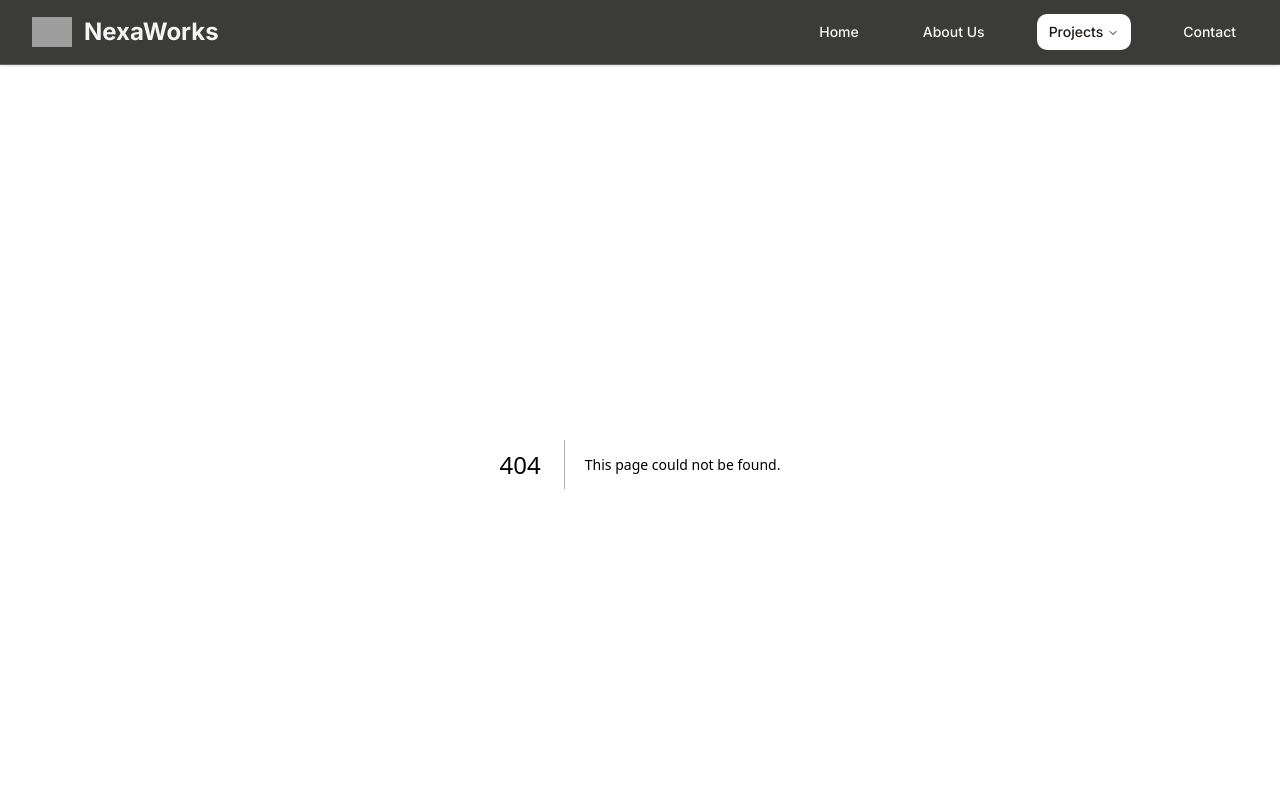
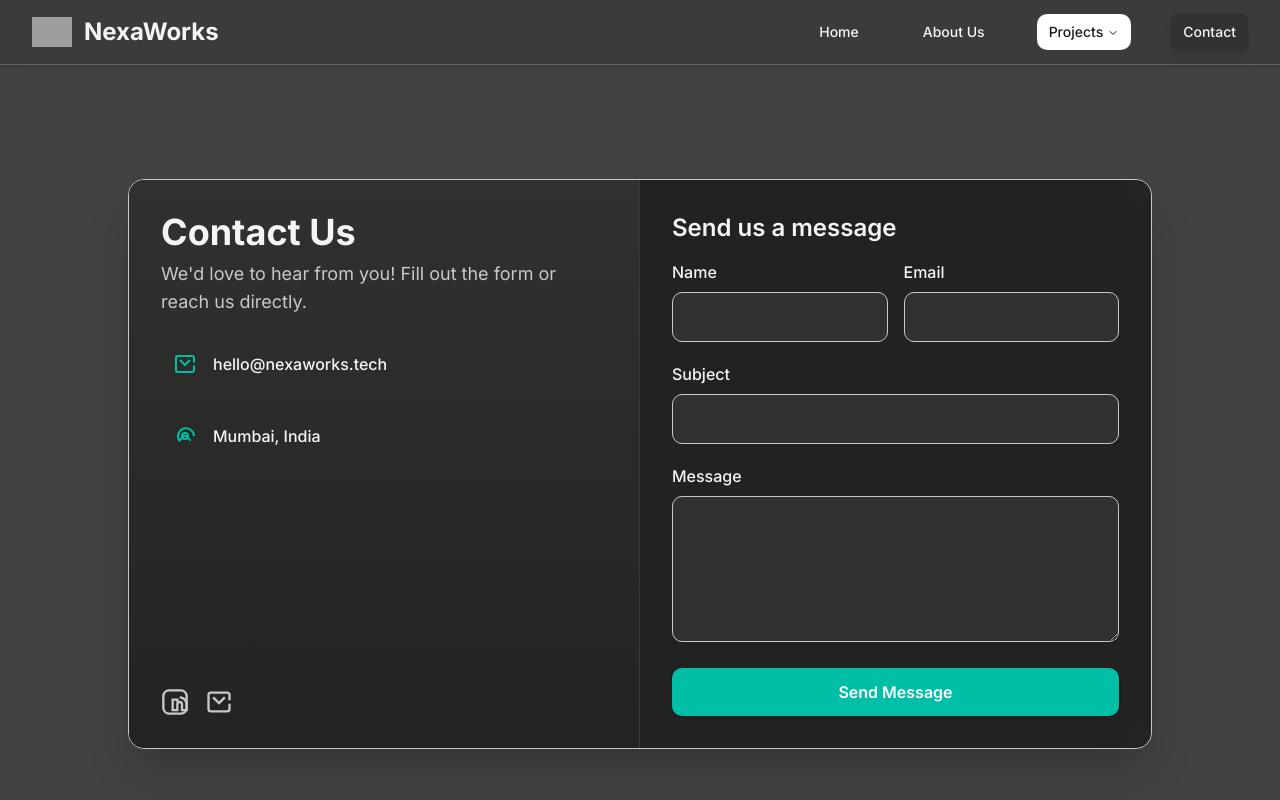
Before and after one commit to sahilghewari/NexaWorks, a Next.js app: page /contact in a window 1280 px wide. Before the commit this address had no page. Shown: the top 800 px of the page. Built offline with nearby package versions, Linux system fonts and the light colour scheme; grey boxes are pictures that could not be loaded.

Commit message:
contact us completed

```diff
--- a/src/app/about/page.tsx
+++ b/src/app/about/page.tsx
@@ -78,10 +78,8 @@ export default function AboutPage() {
           <h1 className="text-4xl sm:text-6xl font-bold text-[#F5F5F5] mb-6 tracking-tight animate-slide-in">We build the future, one MVP at a time.</h1>
           <p className="text-base sm:text-xl text-[#C8C8C8] mb-8 animate-fade-in">Helping startups launch, scale, and automate with confidence.</p>
           <div className="flex flex-col sm:flex-row gap-4 justify-center">
-            <a href="#contact" className="inline-block bg-[#31312f] text-[#F5F5F5] px-8 py-3 rounded-full font-semibold shadow hover:bg-[#C8C8C8] hover:text-[#31312f] transition-all duration-300">Talk to Us</a>
-            {/* eslint-disable-next-line @next/next/no-html-link-for-pages */}
             <Link href="/projects/web-development" className="inline-block bg-[#F5F5F5] text-[#31312f] px-8 py-3 rounded-full font-semibold shadow hover:bg-[#C8C8C8] hover:text-[#31312f] transition-all duration-300">View Our Work</Link>
-            <a href="#contact" className="inline-block bg-[#31312f] text-[#F5F5F5] px-8 py-3 rounded-full font-semibold shadow hover:bg-[#C8C8C8] hover:text-[#31312f] transition-all duration-300">Talk to Us</a>
+            <a href="/contact" className="inline-block bg-[#31312f] text-[#F5F5F5] px-8 py-3 rounded-full font-semibold shadow hover:bg-[#C8C8C8] hover:text-[#31312f] transition-all duration-300">Talk to Us</a>
           </div>
         </div>
       </section>
--- a/src/app/api/contact/route.ts
+++ b/src/app/api/contact/route.ts
@@ -4,26 +4,25 @@ import { Resend } from 'resend';
 
 export async function POST(req: NextRequest) {
   try {
-    const { name, email, message } = await req.json();
-    console.log('Received contact form:', { name, email, message });
+    const { name, email, subject, message } = await req.json();
+    console.log('Received contact form:', { name, email, subject, message });
     if (!name || !email || !message) {
       console.log('Missing required fields');
       return NextResponse.json({ error: 'Missing required fields.' }, { status: 400 });
     }
 
-
     // Use Resend API to send email
     const resend = new Resend(process.env.RESEND_API_KEY);
     const from = process.env.RESEND_FROM || 'no-reply@nexaworks.com';
     const to = process.env.CONTACT_RECEIVER || 'your@email.com';
-    const subject = `New Contact Form Submission from ${name}`;
-    const text = `Name: ${name}\nEmail: ${email}\nMessage: ${message}`;
+    const emailSubject = subject ? `Contact: ${subject}` : `New Contact Form Submission from ${name}`;
+    const text = `Name: ${name}\nEmail: ${email}\nSubject: ${subject || "(none)"}\nMessage: ${message}`;
 
-    console.log('Sending mail with Resend:', { from, to, subject, text });
+    console.log('Sending mail with Resend:', { from, to, subject: emailSubject, text });
     const data = await resend.emails.send({
       from,
       to,
-      subject,
+      subject: emailSubject,
       text,
       replyTo: email,
     });
--- /dev/null
+++ b/src/app/contact/page.tsx
@@ -0,0 +1,156 @@
+"use client";
+
+import { useState } from "react";
+
+const CONTACT_INFO = [
+  {
+    icon: (
+      <svg width="24" height="24" fill="none" stroke="#00BFA6" strokeWidth="2" viewBox="0 0 24 24"><path d="M21 10.5V6a2 2 0 0 0-2-2H5a2 2 0 0 0-2 2v12a2 2 0 0 0 2 2h14a2 2 0 0 0 2-2v-4.5"/><polyline points="17 8 12 13 7 8"/></svg>
+    ),
+    label: "Email",
+    value: "hello@nexaworks.tech",
+    href: "mailto:hello@nexaworks.tech",
+  },
+
+  {
+    icon: (
+      <svg width="24" height="24" fill="none" stroke="#00BFA6" strokeWidth="2" viewBox="0 0 24 24"><path d="M17.657 16.657L13.414 12.414a2 2 0 0 0-2.828 0l-4.243 4.243A8 8 0 1 1 21 12"/><circle cx="12" cy="12" r="3"/></svg>
+    ),
+    label: "Address",
+    value: "Mumbai, India",
+  },
+];
+
+export default function ContactPage() {
+  const [form, setForm] = useState({ name: "", email: "", subject: "", message: "" });
+  const [submitted, setSubmitted] = useState(false);
+  const [loading, setLoading] = useState(false);
+  const [error, setError] = useState("");
+
+  const handleChange = (e: React.ChangeEvent<HTMLInputElement | HTMLTextAreaElement>) => {
+    setForm({ ...form, [e.target.name]: e.target.value });
+  };
+
+  const handleSubmit = async (e: React.FormEvent) => {
+    e.preventDefault();
+    setLoading(true);
+    setError("");
+    try {
+      const res = await fetch("/api/contact", {
+        method: "POST",
+        headers: { "Content-Type": "application/json" },
+        body: JSON.stringify(form),
+      });
+      if (!res.ok) throw new Error("Failed to send message");
+      setSubmitted(true);
+    } catch {
+      setError("Something went wrong. Please try again.");
+    } finally {
+      setLoading(false);
+    }
+  };
+
+  return (
+    <div className="min-h-screen flex items-center justify-center bg-[#424242ff] px-4 py-20">
+      <div className="w-full max-w-5xl bg-[#222] rounded-2xl shadow-2xl border border-[#C8C8C8] flex flex-col md:flex-row overflow-hidden">
+        {/* Left: Contact Info */}
+        <div className="md:w-1/2 bg-gradient-to-b from-[#31312f] to-[#232323] p-8 flex flex-col justify-between gap-8 border-b md:border-b-0 md:border-r border-[#393939]">
+          <div>
+            <h1 className="text-4xl font-bold text-[#F5F5F5] mb-2">Contact Us</h1>
+            <p className="text-[#C8C8C8] mb-6 text-lg">We&apos;d love to hear from you! Fill out the form or reach us directly.</p>
+            <div className="space-y-6">
+              {CONTACT_INFO.map((info) => (
+                <a
+                  key={info.label}
+                  href={info.href}
+                  target="_blank"
+                  rel="noopener noreferrer"
+                  className="flex items-center gap-4 group hover:bg-[#232323] p-3 rounded-lg transition"
+                >
+                  <span className="flex-shrink-0">{info.icon}</span>
+                  <span className="text-[#F5F5F5] font-medium group-hover:text-[#00BFA6] transition">{info.value}</span>
+                </a>
+              ))}
+            </div>
+          </div>
+          <div className="flex gap-4 mt-8">
+            <a href="https://linkedin.com/company/nexaworks-tech" target="_blank" rel="noopener noreferrer" aria-label="LinkedIn" className="hover:text-[#00BFA6] text-[#C8C8C8] transition">
+              <svg width="28" height="28" fill="none" stroke="currentColor" strokeWidth="2" viewBox="0 0 24 24"><rect x="2" y="2" width="20" height="20" rx="5"/><path d="M16 8a6 6 0 0 1 6 6v5h-4v-5a2 2 0 0 0-4 0v5h-4v-9h4v2"/></svg>
+            </a>
+            <a href="mailto:hello@nexaworks.tech" aria-label="Email" className="hover:text-[#00BFA6] text-[#C8C8C8] transition">
+              <svg width="28" height="28" fill="none" stroke="currentColor" strokeWidth="2" viewBox="0 0 24 24"><path d="M21 10.5V6a2 2 0 0 0-2-2H5a2 2 0 0 0-2 2v12a2 2 0 0 0 2 2h14a2 2 0 0 0 2-2v-4.5"/><polyline points="17 8 12 13 7 8"/></svg>
+            </a>
+          </div>
+        </div>
+        {/* Right: Contact Form */}
+        <div className="md:w-1/2 p-8 flex flex-col justify-center bg-transparent backdrop-blur-lg">
+          <h2 className="text-2xl font-semibold text-[#F5F5F5] mb-4">Send us a message</h2>
+          {submitted ? (
+            <div className="text-center text-[#00BFA6] font-semibold text-lg py-8">Thank you for reaching out! We&apos;ll be in touch soon.</div>
+          ) : (
+            <form onSubmit={handleSubmit} className="space-y-5">
+              <div className="flex gap-4">
+                <div className="w-1/2">
+                  <label className="block text-[#F5F5F5] mb-2 font-medium" htmlFor="name">Name</label>
+                  <input
+                    className="w-full px-4 py-3 rounded-lg bg-[#31312f] text-[#F5F5F5] border border-[#C8C8C8] focus:outline-none focus:ring-2 focus:ring-[#00BFA6]"
+                    type="text"
+                    id="name"
+                    name="name"
+                    value={form.name}
+                    onChange={handleChange}
+                    required
+                  />
+                </div>
+                <div className="w-1/2">
+                  <label className="block text-[#F5F5F5] mb-2 font-medium" htmlFor="email">Email</label>
+                  <input
+                    className="w-full px-4 py-3 rounded-lg bg-[#31312f] text-[#F5F5F5] border border-[#C8C8C8] focus:outline-none focus:ring-2 focus:ring-[#00BFA6]"
+                    type="email"
+                    id="email"
+                    name="email"
+                    value={form.email}
+                    onChange={handleChange}
+                    required
+                  />
+                </div>
+              </div>
+              <div>
+                <label className="block text-[#F5F5F5] mb-2 font-medium" htmlFor="subject">Subject</label>
+                <input
+                  className="w-full px-4 py-3 rounded-lg bg-[#31312f] text-[#F5F5F5] border border-[#C8C8C8] focus:outline-none focus:ring-2 focus:ring-[#00BFA6]"
+                  type="text"
+                  id="subject"
+                  name="subject"
+                  value={form.subject}
+                  onChange={handleChange}
+                  required
+                />
+              </div>
+              <div>
+                <label className="block text-[#F5F5F5] mb-2 font-medium" htmlFor="message">Message</label>
+                <textarea
+                  className="w-full px-4 py-3 rounded-lg bg-[#31312f] text-[#F5F5F5] border border-[#C8C8C8] focus:outline-none focus:ring-2 focus:ring-[#00BFA6]"
+                  id="message"
+                  name="message"
+                  rows={5}
+                  value={form.message}
+                  onChange={handleChange}
+                  required
+                />
+              </div>
+              {error && <div className="text-red-500 text-sm text-center">{error}</div>}
+              <button
+                type="submit"
+                className="w-full bg-[#00BFA6] text-white font-semibold py-3 rounded-lg shadow hover:bg-[#00a38c] transition-all duration-300 disabled:opacity-60"
+                disabled={loading}
+              >
+                {loading ? "Sending..." : "Send Message"}
+              </button>
+            </form>
+          )}
+        </div>
+      </div>
+    </div>
+  );
+}
--- a/src/app/projects/[category]/page.tsx
+++ b/src/app/projects/[category]/page.tsx
@@ -47,7 +47,6 @@ export default async function ProjectCategoryPage({
             {categoryObj.projects?.map((project) => (
               <div key={project.title} className="bg-white rounded-xl shadow border border-[#C8C8C8] flex flex-col items-center p-2 sm:p-4">
                 <div className="w-full aspect-[16/9] mb-3 sm:mb-4 overflow-hidden rounded-lg flex items-center justify-center bg-[#E4E4E4]">
-                  {/* eslint-disable-next-line @next/next/no-img-element */}
                   <Image
                     src={project.image}
                     alt={project.title}
--- a/src/components/navigation.tsx
+++ b/src/components/navigation.tsx
@@ -33,7 +33,7 @@ export default function Navigation() {
     { name: "Home", href: "/" },
     { name: "About Us", href: "/about" },
     { name: "Projects", href: "/projects" },
-    { name: "Contact", href: "/#contact" },
+    { name: "Contact", href: "/contact" },
   ];
 
   // Mobile submenu state
@@ -79,7 +79,6 @@ export default function Navigation() {
           {/* Logo */}
           <Link href="/" className="nav-item ">
             <div className="text-2xl font-bold text-[#F5F5F5] flex flex-row items-center gap-3">
-              {/* eslint-disable-next-line @next/next/no-img-element */}
               <Image
                 src='https://i.postimg.cc/y6mgZBHc/Logo.png'
                 width={40}
```
